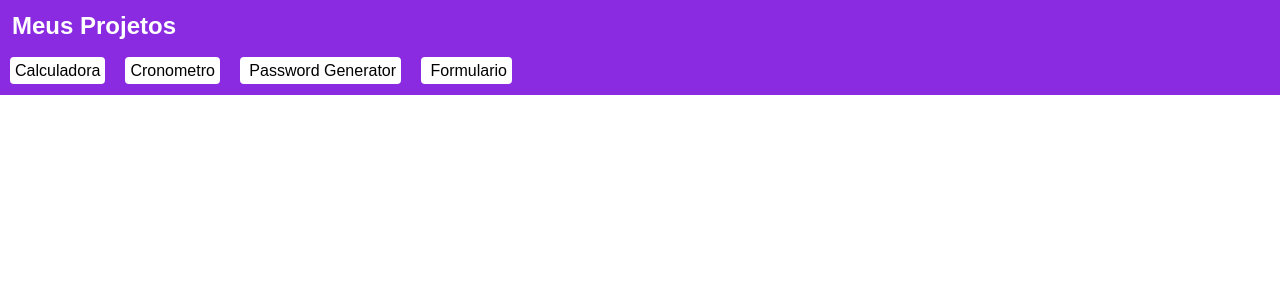
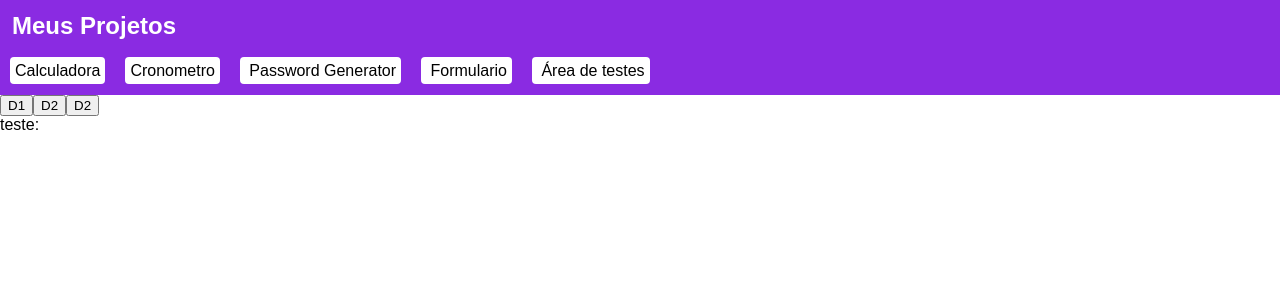
Before and after one commit to pauloszuparits/React-Portifolio, a React (Create React App) app in the folder my-app/: page /testes in a window 1280 px wide. Shown: the top 300 px of the page. Built offline with nearby package versions, Linux system fonts and the light colour scheme.

Commit message:
was added test area for tests

```diff
--- a/my-app/src/components/Header/index.js
+++ b/my-app/src/components/Header/index.js
@@ -12,6 +12,7 @@ export default function Header(){
                     <Link to="/cronometro">Cronometro</Link>
                     <Link to="/pssgen"> Password Generator</Link>
                     <Link to="/formulario"> Formulario</Link>
+                    <Link to="/testes"> Área de testes</Link>
                 </div>
             </header>
         </div>
--- a/my-app/src/pages/Formulario/Login/index.js
+++ b/my-app/src/pages/Formulario/Login/index.js
@@ -6,12 +6,14 @@ import './../formulario.css'
 export default function Login(){
     const [email, setEmail] = useState('');
     const [senha, setSenha] = useState('');
-    const [gift, setGift] = useState({});
-    const [usuario, setUsuario] = useState({});
+
+    const [gift, setGift] = useState({}); //source for gifts
+    const [usuario, setUsuario] = useState({}); //data about the user
 
     const [revindicado, setRevindicado] = useState(false); //if true, gift was claimed
     const [logado, setLogado] = useState(false); //se logado true cai na condicional
 
+    const [data, setData] = useState();
 
 
     //function to login
@@ -43,16 +45,14 @@ export default function Login(){
             }
         });
 
-        let n = String(Math.floor(Math.random() * 3));
-        console.log(n);
-        await firebase.firestore().collection('gifts')
+        let n = String(Math.floor(Math.random() * 3)); //generates a random number
+
+        await firebase.firestore().collection('gifts') //get data from collection gifts -> image and points for each image
         .doc(n)
         .get()
         .then((snapshot)=>{
             setGift({src: snapshot.data().source,
                     pontos: snapshot.data().valor});
-
-
         });
 
     }
@@ -66,28 +66,28 @@ export default function Login(){
         setRevindicado(false);
     }
 
-    //A function to level up the user after he clicked on the button
+    //A function to level up and update points of the user after he clicked on the button
     async function subirNivel(){
         let p = usuario.pontos + gift.pontos;
-        console.log("pontos " + gift.pontos);
-        console.log("user points " + usuario.pontos)
+
         await firebase.firestore().collection('usuarios')
         .doc(usuario.id)
         .update({nivel: usuario.nivel+1,
                  pontos: p})
         .then(()=>{
             console.log('sucesso');
+
             setRevindicado(true);
         })
         .catch((error)=>{
             console.log(error);
         })
 
-        await firebase.firestore().collection('usuarios')
+        await firebase.firestore().collection('usuarios') //get data again after level up
             .doc(usuario.id)
             .get()
             .then((snapshot)=>{
-                setUsuario({ //armazena tudo no objeto usuario
+                setUsuario({
                     id: usuario.id,
                     nome: snapshot.data().nome,
                     cargo: snapshot.data().cargo,
@@ -121,13 +121,13 @@ export default function Login(){
                     </div>
                 </div>
 
-                {revindicado ?
+                {revindicado ? //if 'revindidcado' true, gift was claimed
 
                 <h2>Seu premio ja foi revindicado hoje</h2>
 
                 :
-
-                <div className="conteiner-nivel">
+                //if 'revindicado' false, gift wasn't claimed
+                <div className="conteiner-nivel"> /
                     <p id="nivel-texto">Agora voce tem direito de pegar uma imagem e subir um nível, você só pode subir um nível por dia, quanto mais você entrar mais niveis você irá acumular!</p>
                     <img src={gift.src} id="gift"/>
                     <p>+</p>
@@ -139,7 +139,7 @@ export default function Login(){
         )
     }
 
-    return( //render principal
+    return( //main render
         <div className="conteiner">
             <h1 id="titulo-formulario">Login</h1>
                 <div className="itens-Forumlario">
--- /dev/null
+++ b/my-app/src/pages/Testes/index.js
@@ -0,0 +1,30 @@
+import { useState } from "react/cjs/react.development";
+
+export default function Testes(){
+    const[d1, setD1] = useState();
+    const[d2, setD2] = useState();
+    const[resr, setResr] = useState();
+
+    function data1(){
+        let d = new Date();
+        // console.log("data " + d.getTime())
+        setD1(d.getTime());
+    }
+    function data2(){
+        let d = new Date();
+        // console.log("data " + d.getTime())
+        setD2(d.getTime());
+    }
+    function res(){
+        let r = ((((d2-d1)/1000)/60)/60)/24;
+        setResr(r);
+    }
+    return(
+        <div>
+            <button onClick={data1}>D1</button>
+            <button onClick={data2}>D2</button>
+            <button onClick={res}>D2</button>
+            <p>teste:{resr}</p>
+        </div>
+    );
+}
--- a/my-app/src/routes.js
+++ b/my-app/src/routes.js
@@ -14,6 +14,7 @@ import Formulario from "./pages/Formulario/Cadastro";
 import Login from "./pages/Formulario/Login";
 import PssGen from "./pages/GeradorSenhas/PssGen";
 import PssSaved from "./pages/GeradorSenhas/PssSaved";
+import Testes from "./pages/Testes";
 const Rotas = ()=>{
     return(
         <Router>
@@ -26,6 +27,7 @@ const Rotas = ()=>{
                 <Route path="/pssgen/saved" element ={<PssSaved/>}/>
                 <Route path="/formulario" element ={<Login/>}/>
                 <Route path="/formulario/cadastro" element ={<Formulario/>}/>
+                <Route path="/testes" element ={<Testes/>}/>
             </Routes>
         </Router>
     );
```
